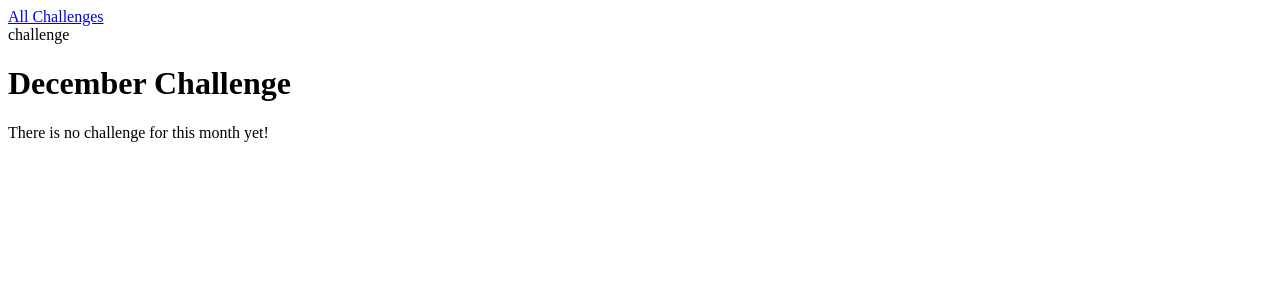
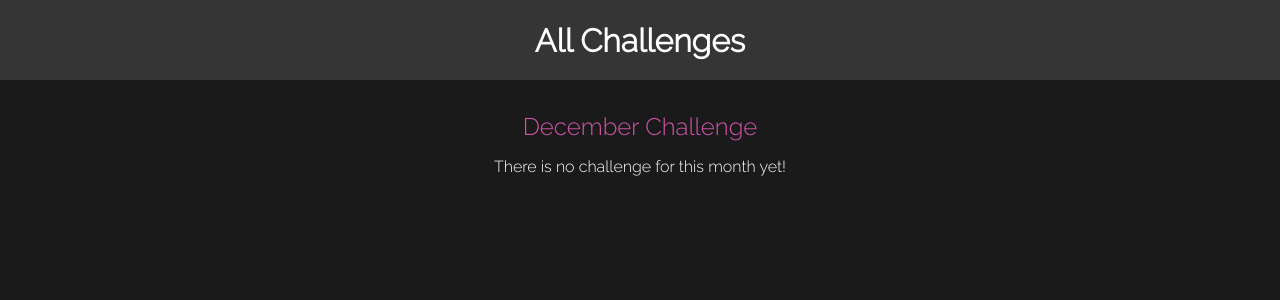
Before and after one commit to SeherKumsar/Python_Django_The_Practical_Guide_monthly_challenges, a Django app: page /challenges/december in a window 1280 px wide. Shown: the top 300 px of the page. Run offline with Django 4.2, Linux system fonts and the light colour scheme.

Commit message:
templates and static files

```diff
--- /dev/null
+++ b/challenges/static/challenges/challenge.css
@@ -0,0 +1,22 @@
+h1,
+h2 {
+  text-align: center;
+  color: white;
+}
+
+h1 {
+  font-size: 1.5rem;
+  margin: 2rem 0 1rem 0;
+  font-weight: normal;
+  color: #cf54a6;
+}
+
+h2 {
+  font-size: 3rem;
+  font-weight: bold;
+}
+
+.fallback {
+  text-align: center;
+  color: white;
+}
--- /dev/null
+++ b/challenges/static/challenges/includes/header.css
@@ -0,0 +1,25 @@
+header {
+    width: 100%;
+    height: 5rem;
+    background-color: #353535;
+}
+
+header nav {
+    width: 100%;
+    height: 100%;
+    display: flex;
+    justify-content: center;
+    align-items: center;
+}
+
+header nav a {
+    color: white;
+    font-size: 2rem;
+    font-weight: bold;
+    text-decoration: none;
+}
+
+header nav a:hover,
+header nav a:active {
+    color: #cf54a6;
+}
--- a/challenges/templates/challenges/challenge.html
+++ b/challenges/templates/challenges/challenge.html
@@ -1,18 +1,24 @@
 {% extends "base.html" %}
+
+{% load static %}
+
+{% block css_files %}
+  <link rel="stylesheet" href="{% static "challenges/challenge.css" %}">
+  <link rel="stylesheet" href="{% static "challenges/includes/header.css" %}">
+{% endblock %}
 
 {% block page_title%}
     {{ month_name | title }} Challenge
 {% endblock %}
 
 {% block content %}
-    {% include "./includes/header.html" with active_page="challenge" %}
-    {% comment %} {% include "./includes/header.html" %} {% endcomment %}
+    {% include "./includes/header.html" %}
     {% comment %} {% include "challenges/includes/header.html" %} {% endcomment %}
     <h1>{{ month_name|title }} Challenge</h1>
     {% if text is not None %}
         <h2>{{ text }}</h2>
     {% else %}
-        <p>There is no challenge for this month yet!</p>
+        <p class="fallback">There is no challenge for this month yet!</p>
     {% endif %}
 {% endblock %}
 
--- a/challenges/templates/challenges/includes/header.html
+++ b/challenges/templates/challenges/includes/header.html
@@ -3,5 +3,3 @@
         <a href="{% url "index" %}">All Challenges</a>
     </nav>
 </header>
-
-{{ active_page }}
--- a/challenges/views.py
+++ b/challenges/views.py
@@ -1,9 +1,9 @@
 from django.shortcuts import render
-from django.http import HttpResponse, HttpResponseNotFound, HttpResponseRedirect
+from django.http import Http404, HttpResponseNotFound, HttpResponseRedirect
+# from django.http import HttpResponse, HttpResponseNotFound, HttpResponseRedirect
 
 # url için Redirect
 from django.urls import reverse
-
 # from django.template.loader import render_to_string
 
 
@@ -68,4 +68,7 @@ def monthly_challenge(request, month):
         # response_data = render_to_string("challenge.html")
         # return HttpResponse(response_data)
     except:
-        return HttpResponseNotFound("<h1>This month is not supported!</h1>")
+        raise Http404()
+        # response_data = render_to_string("404.html")
+        # return HttpResponseNotFound(response_data)
+        # return HttpResponseNotFound("<h1>This month is not supported!</h1>")
--- a/monthly_challenges/settings.py
+++ b/monthly_challenges/settings.py
@@ -121,6 +121,9 @@ USE_TZ = True
 
 STATIC_URL = "static/"
 
+STATICFILES_DIRS = [
+    BASE_DIR / "static"
+]
 # Default primary key field type
 # https://docs.djangoproject.com/en/4.2/ref/settings/#default-auto-field
 
--- /dev/null
+++ b/static/styles.css
@@ -0,0 +1,10 @@
+@import url('https://fonts.googleapis.com/css2?family=Raleway:wght@300&display=swap');
+
+html {
+    font-family: 'Raleway', sans-serif;
+}
+
+body{
+    margin: 0;
+    background-color: #1a1a1a;
+}
--- a/templates/base.html
+++ b/templates/base.html
@@ -1,15 +1,16 @@
+{% load static %}
+
 <!DOCTYPE html>
 <html lang="en">
   <head>
     <meta charset="UTF-8" />
     <meta name="viewport" content="width=1, initial-scale=1.0" />
     <title>
-      {% block page_title %}
-        My Challenges
-      {% endblock %}
+      {% block page_title %}My Challenges{% endblock %}
     </title>
+    <link rel="stylesheet" href="{% static "styles.css" %}">
+    {% block css_files %}{% endblock %}
   </head>
-
   <body>
     {% comment %} <h1>All Challenges</h1> {% endcomment %}
     {% block content %}{% endblock %}
```
Also changed, not shown: challenges/static/challenges/challenges.css (added, +37 -0 lines), challenges/templates/challenges/index.html (+13 -4 lines), templates/404.html (added, +10 -0 lines).
